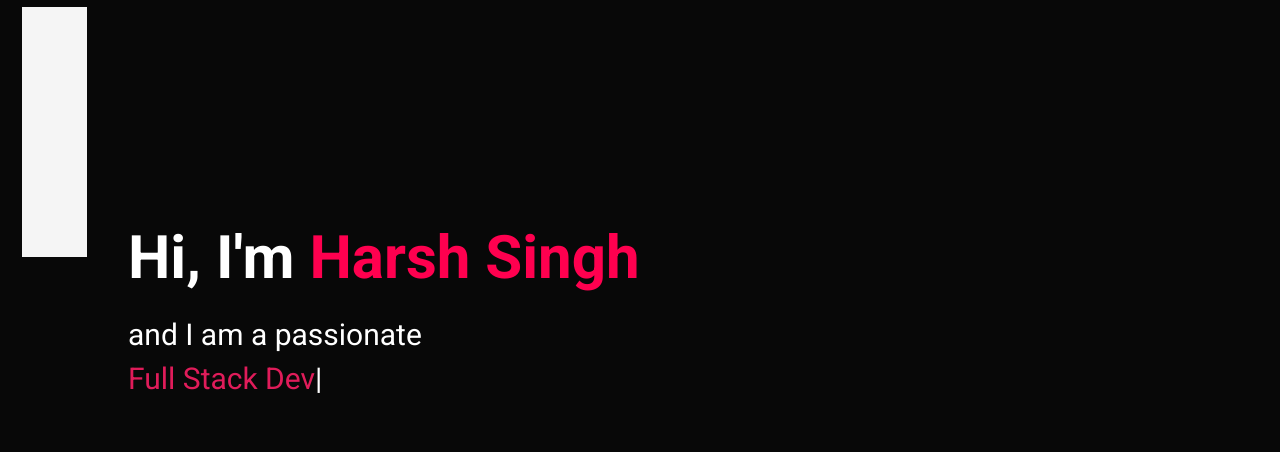
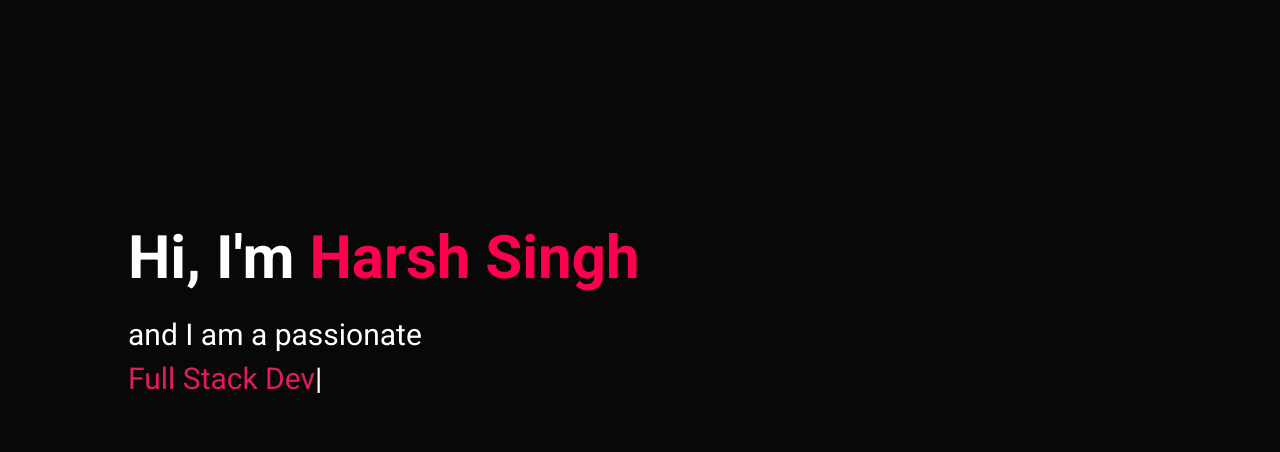
Before and after one commit to h4rshgithub/portfolio-main, a website: page index.html in a window 1280 px wide. Shown: the part 83-535 px from the top of the page. Drawn offline with nearby package versions, Linux system fonts and the light colour scheme.

Commit message:
final commit

```diff
--- a/index.html
+++ b/index.html
@@ -15,9 +15,7 @@
     <link rel="stylesheet" href="https://cdnjs.cloudflare.com/ajax/libs/font-awesome/6.4.2/css/all.min.css" integrity="sha512-z3gLpd7yknf1YoNbCzqRKc4qyor8gaKU1qmn+CShxbuBusANI9QpRohGBreCFkKxLhei6S9CQXFEbbKuqLg0DA==" crossorigin="anonymous" referrerpolicy="no-referrer" />
 </head>
 <body>
-    <div class="scrollbar" id="style-1">
-        <div class="force-overflow"></div>
-    </div>
+
 
     <!--------------nav bar------------>
 
```
